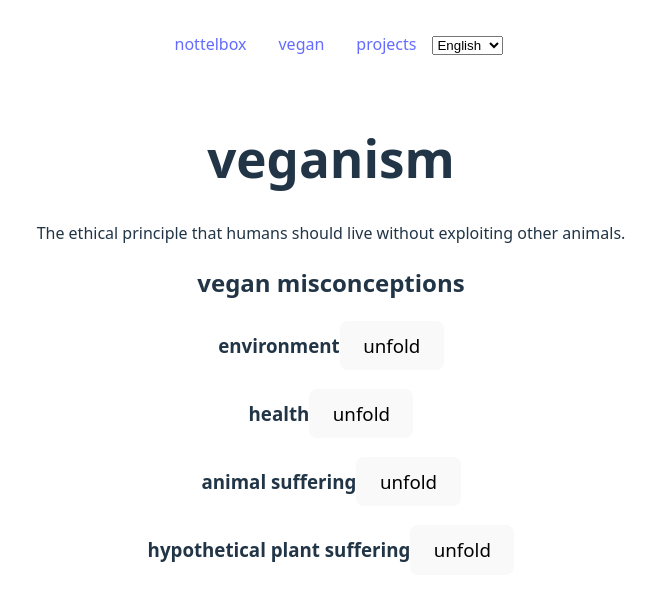
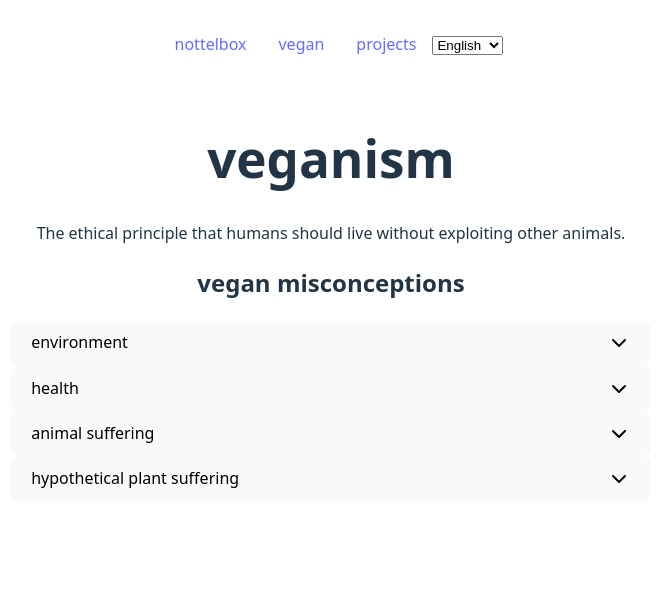
Before and after one commit to nottelbox/nottelbox-web, a React (Vite) app: page /vegan in a window 1280 px wide. Shown: the top 600 px of the page, without its empty margins (309-966 px from the left). Built offline with nearby package versions, Linux system fonts and the light colour scheme.

Commit message:
vegan misconceptions as accordion

```diff
--- a/src/App.css
+++ b/src/App.css
@@ -3,6 +3,26 @@
   margin: 0 auto;
   padding: 2rem;
   text-align: center;
+}
+
+.misconception-button {
+    display: flex;
+    justify-content: space-between;
+    width: 40rem;
+}
+
+.misconception-text {
+    width: 40rem;
+}
+
+.chevron {
+  width: 1.5rem;
+  height: 1.5rem;
+  transition: transform 0.25s ease;
+}
+
+.chevron.open {
+  transform: rotate(180deg);
 }
 
 .speed-slider {
--- a/src/VeganMisconceptionCard.tsx
+++ b/src/VeganMisconceptionCard.tsx
@@ -1,6 +1,8 @@
-import { Fragment, type Dispatch, type SetStateAction } from "react";
+import { type Dispatch, type SetStateAction } from "react";
 import { useTranslation } from "./locales/useTranslation";
 import type { VeganMisconception } from "./locales/translations.types.ts";
+import chevron from "./assets/chevron.svg";
+
 
 type VeganMisconceptionProps = {
     m: VeganMisconception
@@ -11,11 +13,19 @@ type VeganMisconceptionProps = {
 export default function VeganMisconceptionCard({
     m,
     openMisconception, setOpenMisconception}: VeganMisconceptionProps) {
-    const {vegan: t} = useTranslation();
-    return (<Fragment key={m.name}>
-                <h3>
-                    {m.name}<button onClick={_ => setOpenMisconception(p => p === m.name ? "" : m.name)}>{openMisconception === m.name ? t.close : t.unfold}</button>
-                </h3>
-                {openMisconception === m.name && <p>{m.content}</p>}
-            </Fragment>);
+    // const {vegan: t} = useTranslation();
+    return (<>
+                <button
+                onClick={_ => setOpenMisconception(p => p === m.name ? "" : m.name)}
+                className="misconception-button">
+                    <span>{m.name}</span>
+                    <img
+                      src={chevron}
+                      className={`chevron ${openMisconception === m.name ? "open" : ""}`}
+                      alt=""
+                    />
+                </button>
+                {openMisconception === m.name
+                    && <p className="misconception-text">{m.content}</p>}
+            </>);
 }
```
Also changed, not shown: src/assets/chevron.svg (added).
